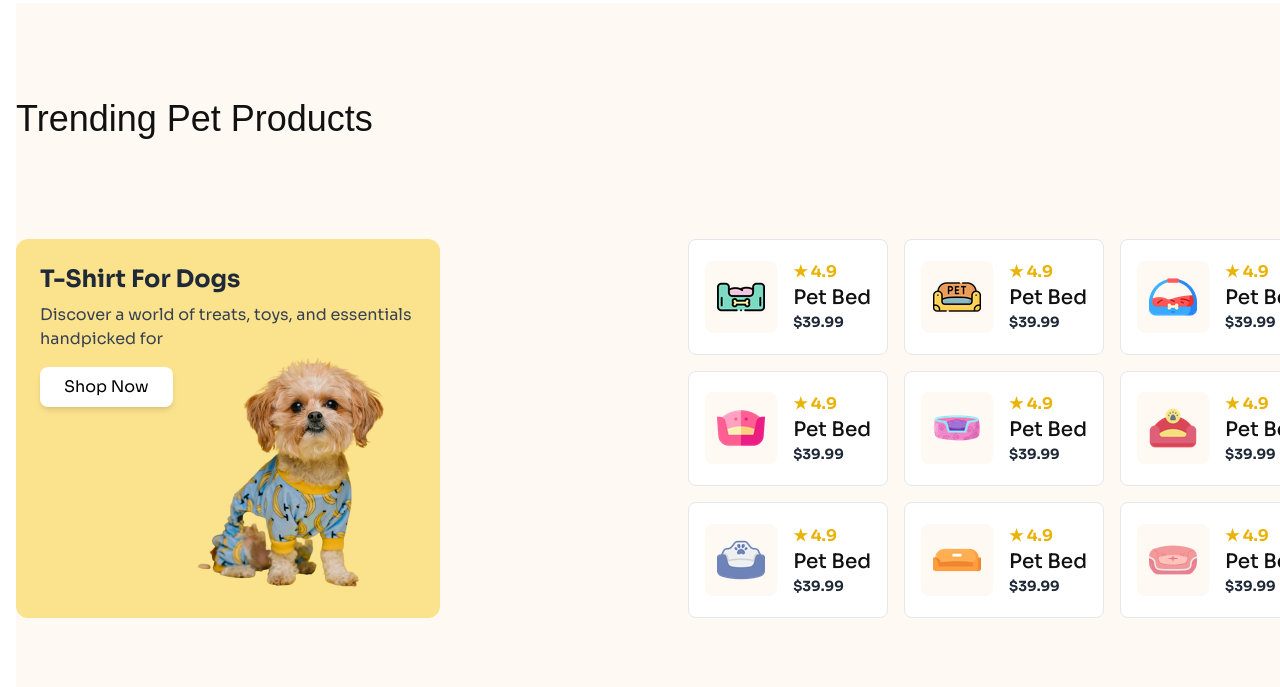
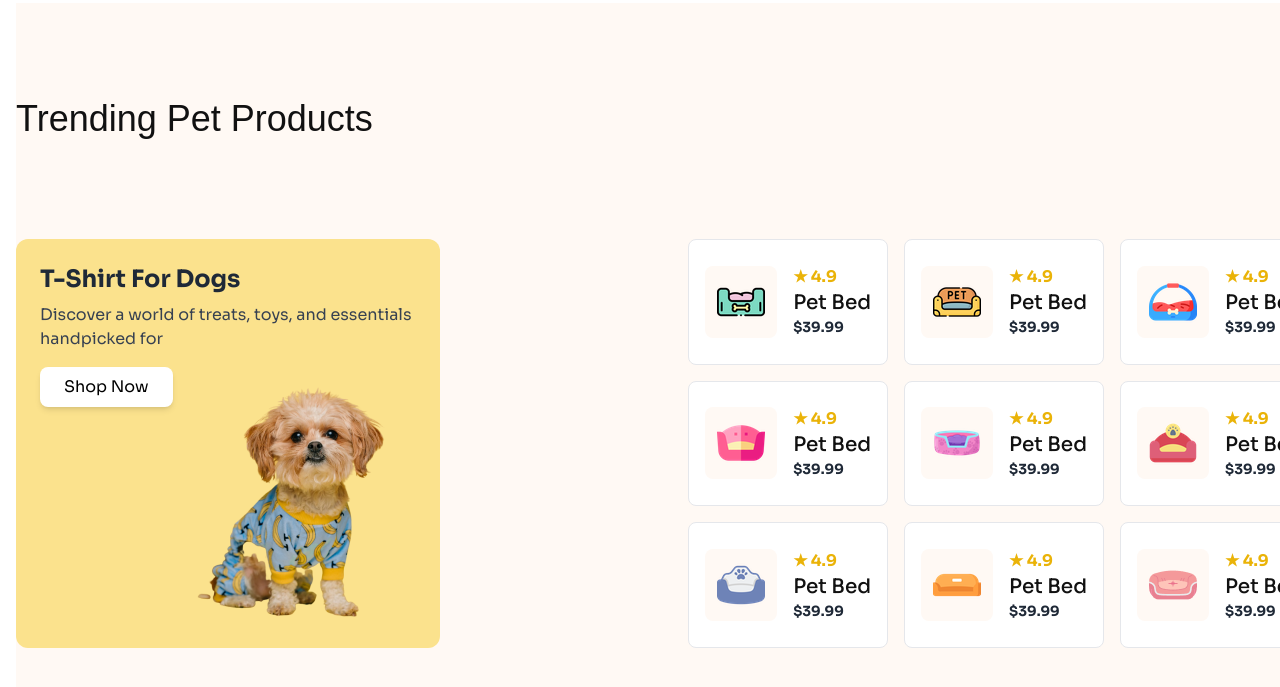
Before and after one commit to MohammadRayhanHabib/Assignment_03_Category_0001, a plain HTML site: page index.html in a window 1280 px wide. Shown: the part 1325-2012 px from the top of the page. Drawn offline with nearby package versions, Linux system fonts and the light colour scheme; a web font is replaced by a local one.

Commit message:
Some error fixed

```diff
--- a/index.html
+++ b/index.html
@@ -207,7 +207,7 @@
         </button>
         <div class="flex justify-end">
           <img
-            class="mt-[-130px] w-28 md:w-40 lg:w-auto"
+            class="mt-[-100px]  md:w-40 lg:w-auto"
             src="./c1-assets/cute-pet-small.png"
             alt=""
           />
@@ -348,7 +348,7 @@
           </div>
         </div>
               <div
-          class="lg:border lg:border-gray-200 lg:rounded-lg lg:flex p-4 lg:space-x-4 lg:items-center lg:bg-white hidden"
+          class="lg:border lg:border-gray-200 lg:rounded-lg  lg:flex p-4 lg:space-x-4 lg:items-center lg:bg-white hidden"
         >
           <img
             class="lg:p-3 bg-[#FFF9F4] rounded-lg "
```
